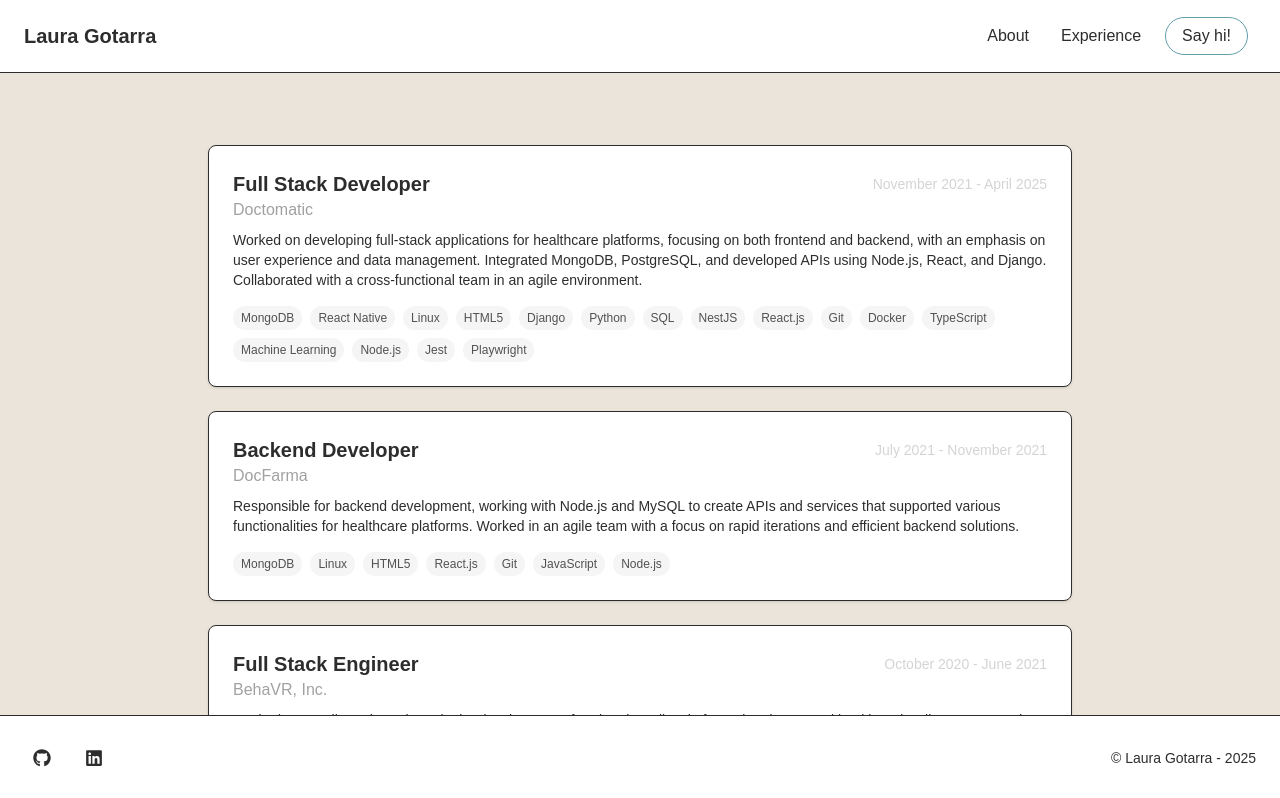
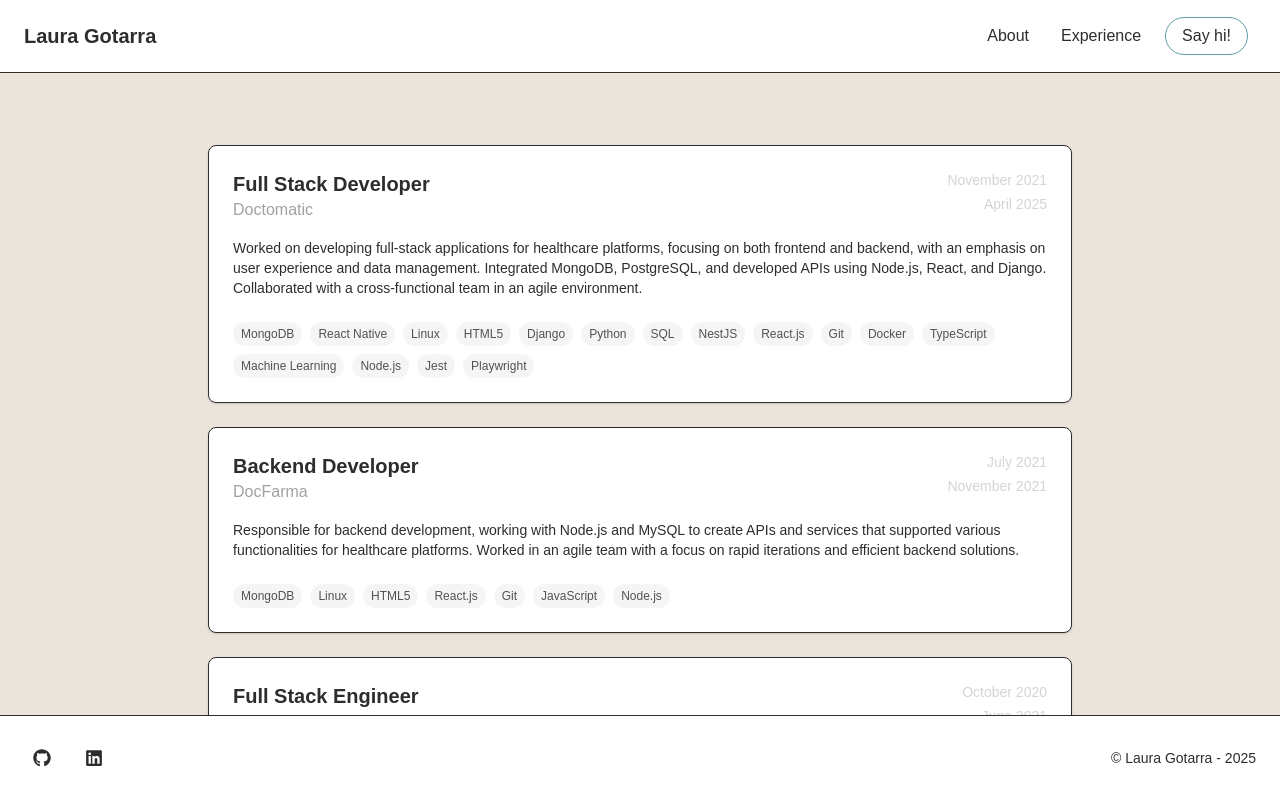
Before and after one commit to lgotarra/portfolio, a Next.js app: page /experience in a window 1280 px wide. Shown: the top 798 px of the page. Built offline with nearby package versions, Linux system fonts and the light colour scheme.

Commit message:
wip: imrpve experience card

```diff
--- a/src/app/experience/components/ExperienceCard.tsx
+++ b/src/app/experience/components/ExperienceCard.tsx
@@ -17,12 +17,19 @@ export default function ExperienceCard({
 }: Props) {
   return (
     <div className="cardDiv">
-      <div className="flex justify-between items-center">
-        <h3 className="text-xl font-semibold">{jobTitle}</h3>
-        <span className="text-sm text-neutral-300 dark:text-neutral-500">{`${startDate} - ${endDate}`}</span>
+      <div className="flex justify-between items-start">
+        <div className="flex flex-col">
+          <h3 className="text-xl font-semibold">{jobTitle}</h3>
+          <h4 className="text-md mb-2 text-neutral-400">{company}</h4>
+        </div>
+
+        <div className="flex flex-col gap-1">
+          <span className="text-sm text-neutral-300 dark:text-neutral-500 text-end">{`${startDate}`}</span>
+          <span className="text-sm text-neutral-300 dark:text-neutral-500 text-end">{`${endDate}`}</span>
+        </div>
       </div>
-      <h4 className="text-md mb-2 text-neutral-400">{company}</h4>
-      <p className="text-sm mb-4">{description}</p>
+
+      <p className="text-sm mt-2 mb-6">{description}</p>
       <div className="flex flex-wrap gap-2">
         {skills.map((skill, i) => (
           <span
```
